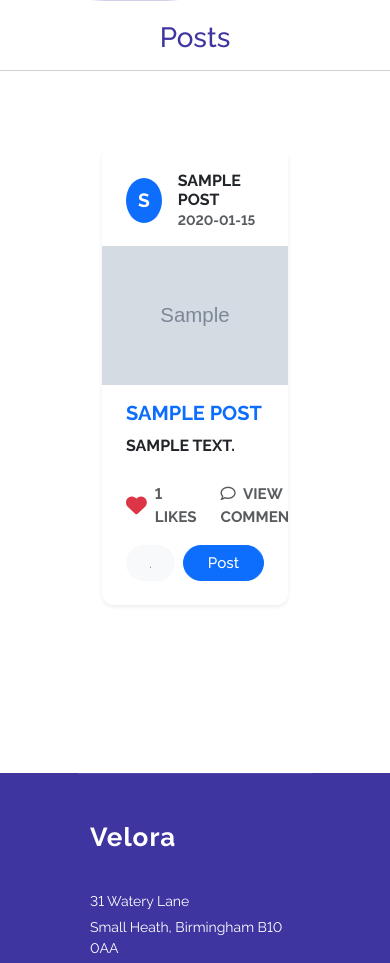
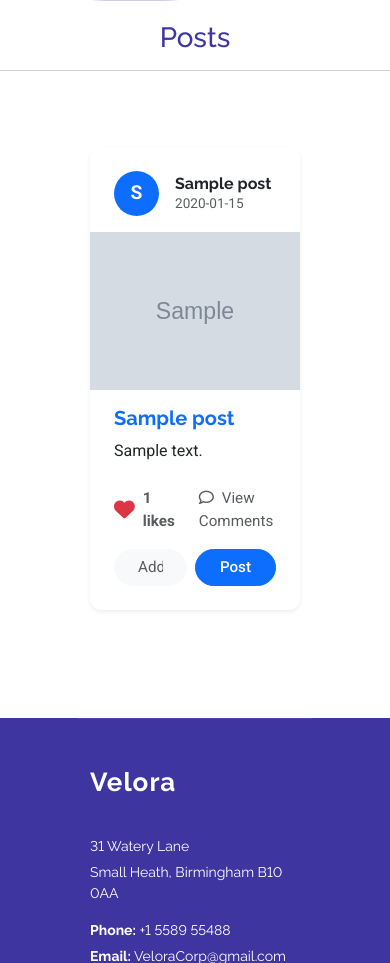
Before and after one commit to abdasath/Velora, a Flask app: page / in a window 390 px wide. Shown: the part 590-1553 px from the top of the page. Run offline with Flask 3, Linux system fonts and the light colour scheme; a user stored in the database is signed in; tables that the repository leaves empty hold one stand-in row (values such as "Sample post"); grey boxes marked "Sample" are stand-in pictures; some libraries are stand-ins or nearby versions.

Commit message:
Fix feed layout and typography: remove incorrect section-title class from post container and add col-12 for mobile width

```diff
--- a/templates/index.html
+++ b/templates/index.html
@@ -4,11 +4,11 @@
 <h1 class="text-center" style="margin-top: 20px;">Posts</h1>
 <hr />
 <section id="details" class="details section">
-<div class="container section-title" data-aos="fade-up">
+<div class="container" data-aos="fade-up">
 
   {% for d in data %}
   <div class="row justify-content-center mb-5">
-    <div class="col-md-10 col-lg-8 col-xl-6">
+    <div class="col-12 col-md-10 col-lg-8 col-xl-6">
       <div class="card shadow-sm border-0" style="border-radius: 12px; overflow: hidden;">
 
         <!-- Card Header: User Info & Time -->
--- a/templates/profile.html
+++ b/templates/profile.html
@@ -102,7 +102,7 @@
     <div class="container" data-aos="fade-up">
       {% for d in getallmypost %}
       <div class="row justify-content-center mb-5">
-        <div class="col-md-10 col-lg-8 col-xl-6">
+        <div class="col-12 col-md-10 col-lg-8 col-xl-6">
           <div class="card shadow-sm border-0" style="border-radius: 12px; overflow: hidden;">
 
             <!-- Card Header: User Info & Time -->
```
